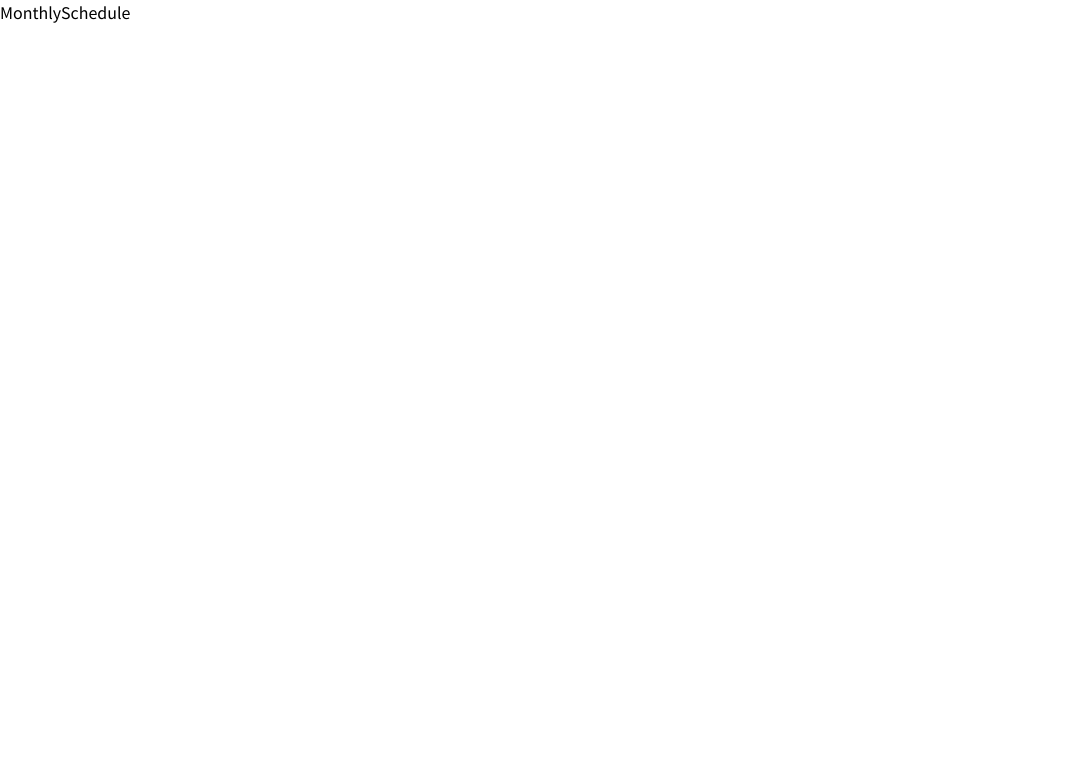
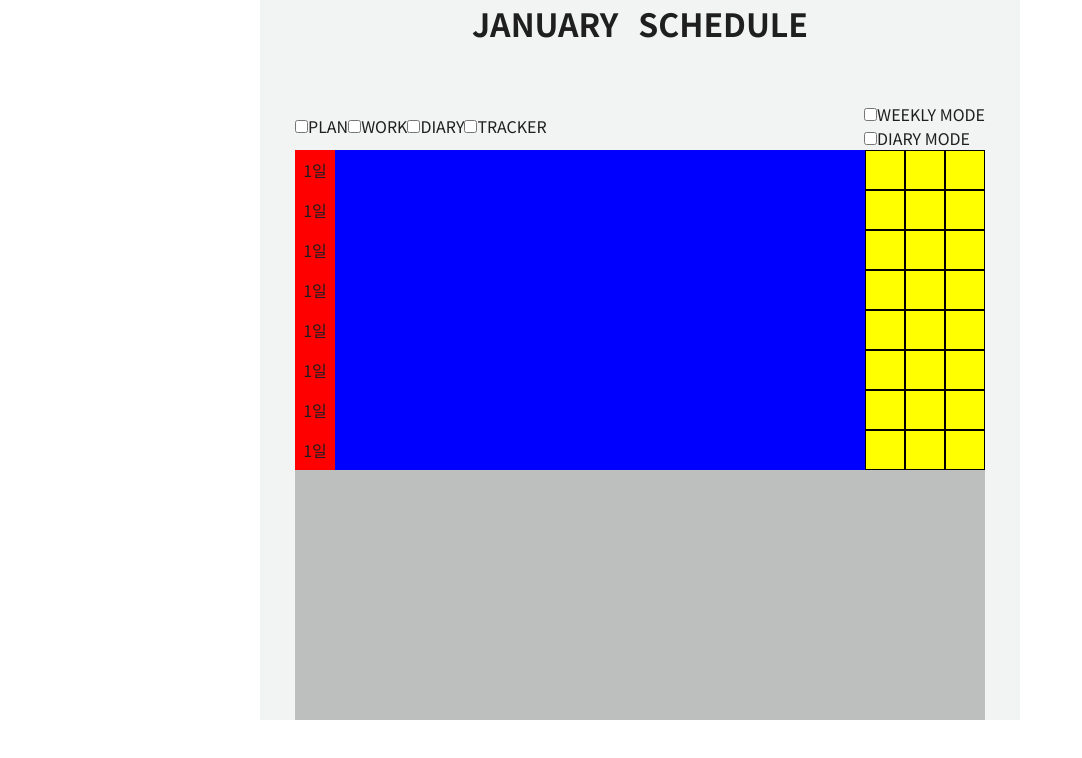
Before and after one commit to Yang-ah/my_first_diary, a React (Create React App) app: page /schedule in a window 1280 px wide. Shown: the top 758 px of the page, without its empty margins (0-1082 px from the left). Built offline with nearby package versions, Linux system fonts and the light colour scheme.

Commit message:
styled monthly-schedule

```diff
--- a/src/App.tsx
+++ b/src/App.tsx
@@ -1,4 +1,3 @@
-import React from "react";
 import { Outlet } from "react-router-dom";
 import styled from "styled-components";
 
--- /dev/null
+++ b/src/components/MonthLine.tsx
@@ -0,0 +1,45 @@
+import styled from "styled-components";
+
+const SectionLine = styled.div`
+  width: 100%;
+  display: grid;
+  grid-template-columns: 40px 1fr 80px 40px;
+  height: 40px;
+`;
+
+const DateBox = styled.div`
+  background-color: red;
+  display: flex;
+  justify-content: center;
+  align-items: center;
+`;
+
+const MainBox = styled.div`
+  background-color: blue;
+`;
+
+const SectionSide = styled.div`
+  display: grid;
+  grid-template-columns: repeat(2, 1fr);
+  background-color: yellow;
+`;
+const SideBox = styled.div`
+  border: 1px solid black;
+  background-color: yellow;
+`;
+
+function MonthLine() {
+  return (
+    <SectionLine>
+      <DateBox>1일</DateBox>
+      <MainBox></MainBox>
+      <SectionSide>
+        <SideBox></SideBox>
+        <SideBox></SideBox>
+      </SectionSide>
+      <SideBox></SideBox>
+    </SectionLine>
+  );
+}
+
+export default MonthLine;
--- a/src/screens/Monthly-Scheule.tsx
+++ b/src/screens/Monthly-Scheule.tsx
@@ -1,4 +1,95 @@
+import styled from "styled-components";
+import MonthLine from "./../components/MonthLine";
+
+const Wrap = styled.div`
+  display: flex;
+  flex-direction: column;
+  width: 760px;
+  height: 720px;
+  color: ${(props) => props.theme.firstColor};
+  background-color: ${(props) => props.theme.fifthColor};
+  align-self: center;
+  align-items: center;
+  justify-content: space-between;
+`;
+
+const Header = styled.div`
+  display: flex;
+`;
+
+const Month = styled.h1`
+  margin-right: 20px;
+`;
+const MonthMode = styled.h1``;
+
+const Section = styled.div``;
+
+const SectionHeader = styled.div`
+  display: flex;
+  align-items: center;
+  justify-content: space-between;
+  > div:first-child {
+    display: flex;
+    margin-right: 40px;
+  }
+`;
+
+const SectionTable = styled.div`
+  width: 690px;
+  height: 570px;
+  background-color: ${(props) => props.theme.fourthColor};
+`;
+
 function MonthlySchedule() {
-  return <div>MonthlySchedule</div>;
+  return (
+    <Wrap>
+      <Header>
+        <Month>JANUARY</Month>
+        <MonthMode>SCHEDULE</MonthMode>
+      </Header>
+      <Section>
+        <SectionHeader>
+          <div>
+            <div>
+              <input type="checkbox" />
+              <label>PLAN</label>
+            </div>
+            <div>
+              <input type="checkbox" />
+              <label>WORK</label>
+            </div>
+            <div>
+              <input type="checkbox" />
+              <label>DIARY</label>
+            </div>
+            <div>
+              <input type="checkbox" />
+              <label>TRACKER</label>
+            </div>
+          </div>
+          <div>
+            <div>
+              <input type="checkbox" />
+              <label>WEEKLY MODE</label>
+            </div>
+            <div>
+              <input type="checkbox" />
+              <label>DIARY MODE</label>
+            </div>
+          </div>
+        </SectionHeader>
+        <SectionTable>
+          <MonthLine />
+          <MonthLine />
+          <MonthLine />
+          <MonthLine />
+          <MonthLine />
+          <MonthLine />
+          <MonthLine />
+          <MonthLine />
+        </SectionTable>
+      </Section>
+    </Wrap>
+  );
 }
 export default MonthlySchedule;
```
